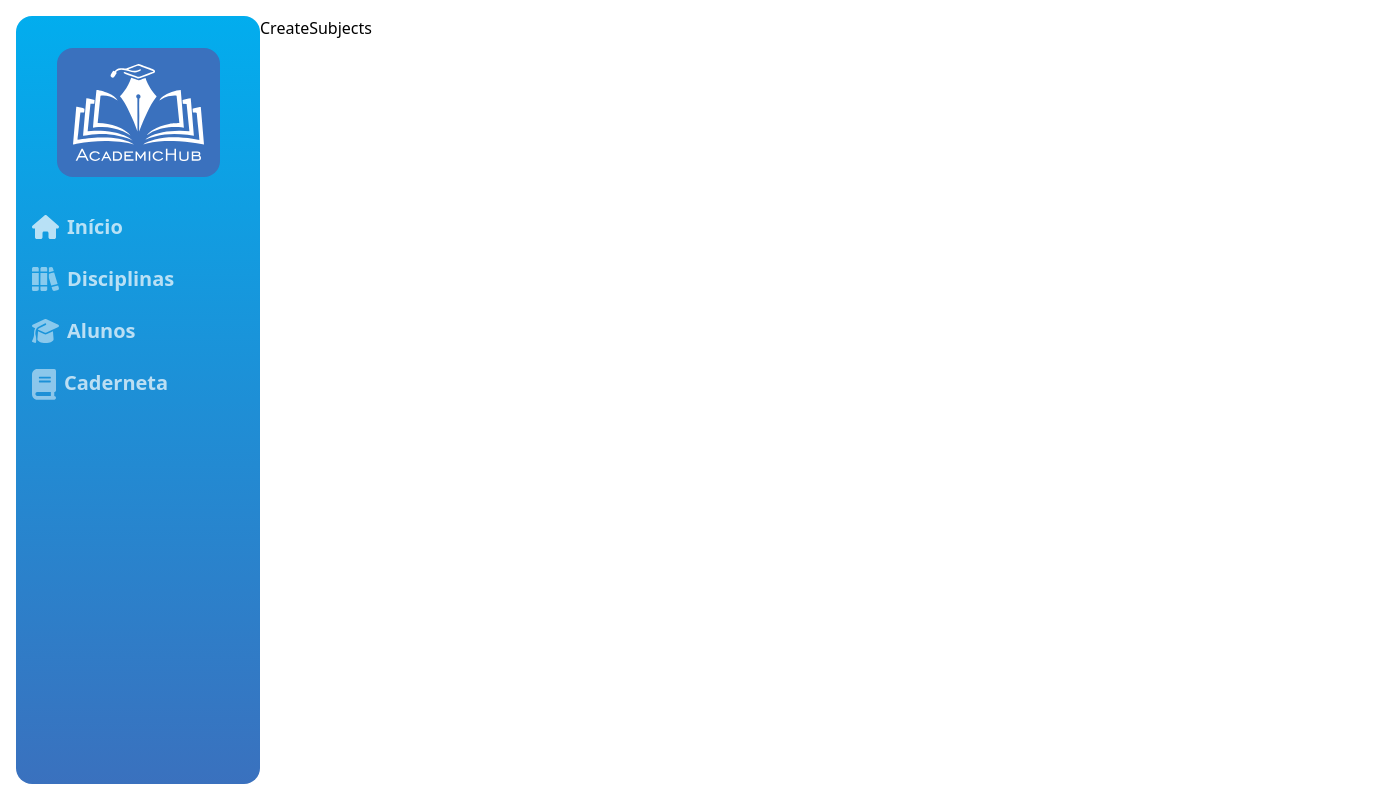
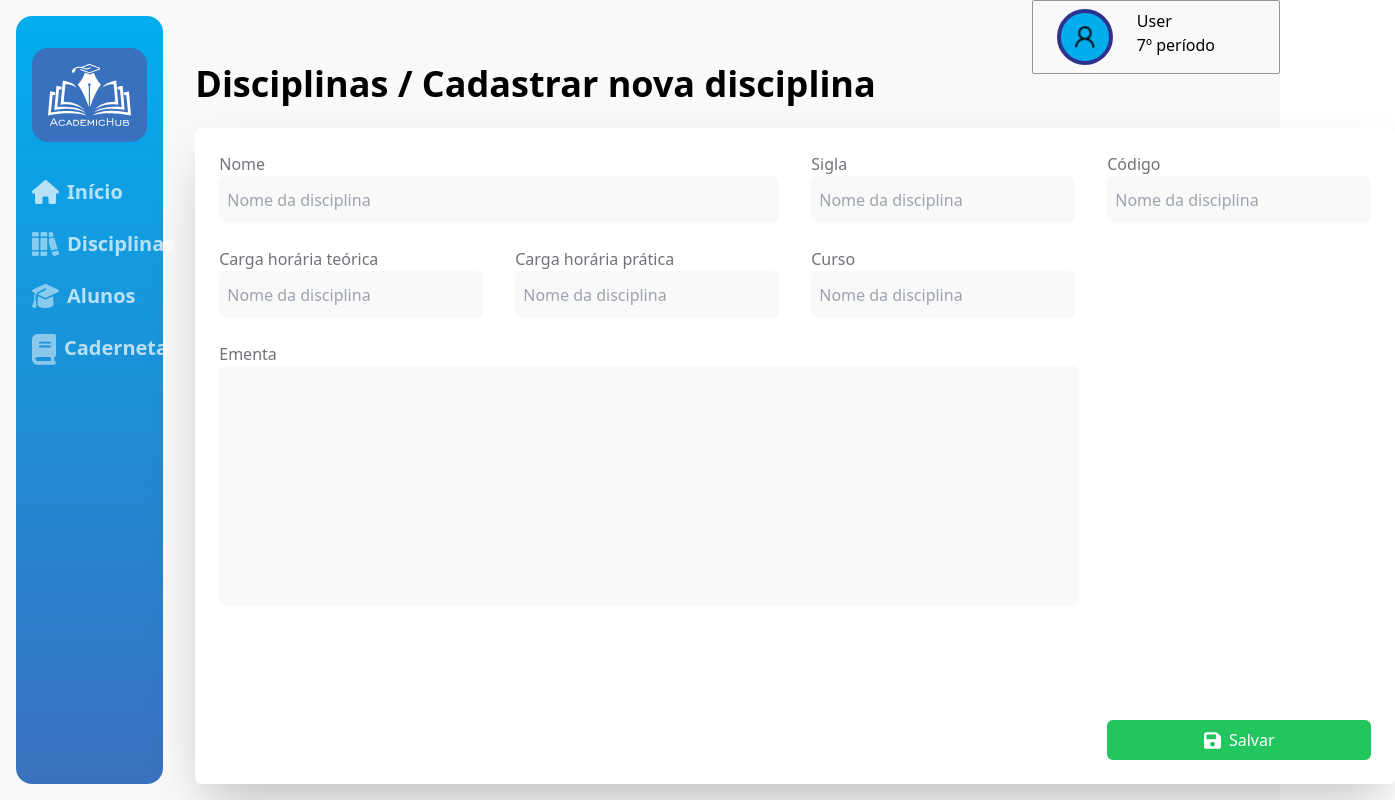
Before and after one commit to Matheusouza2/academic_hub, a React (Vite) app in the folder frontend/: page /cadastro-disciplinas in a window 1280 px wide. Shown: the whole page, 1395 px wide, since content can reach past the window. Built offline with nearby package versions, Linux system fonts and the light colour scheme.

Commit message:
create subject form

```diff
--- a/frontend/package.json
+++ b/frontend/package.json
@@ -12,6 +12,7 @@
   "dependencies": {
     "react": "^18.2.0",
     "react-dom": "^18.2.0",
+    "react-hook-form": "^7.51.2",
     "react-router-dom": "^6.22.3"
   },
   "devDependencies": {
--- a/frontend/src/components/Sidebar.tsx
+++ b/frontend/src/components/Sidebar.tsx
@@ -28,7 +28,7 @@ const OPTIONS = {
 
 export const Sidebar = ({ type = 'teacher' }: SidebarProps) => {
   return (
-    <div className="bg-gradient-to-b from-blue-400 to-blue-700 h-full rounded-2xl w-[244px] flex flex-col items-center pt-8 px-4 gap-9">
+    <div className="bg-gradient-to-b from-blue-400 to-blue-700 h-full rounded-2xl w-[244px] flex flex-col items-center pt-8 px-4 gap-9 mr-8">
       <div className="p-4 bg-blue-700 w-fit rounded-2xl">
         <img src={AppIcons.logo} alt="Academic Hub logo"/>
       </div>
--- a/frontend/src/pages/CreateSubjects.tsx
+++ b/frontend/src/pages/CreateSubjects.tsx
@@ -1,9 +1,61 @@
+import { useForm } from "react-hook-form";
+import { AppIcons } from "../assets/exports";
 import { Page } from "./Page";
 
 export function CreateSubjects() {
+  const { register, handleSubmit } = useForm()
+
+  const onSubmit = (data: any) => {
+    console.log('subject data =>', data)
+  }
+
   return (
     <Page>
-      <div>CreateSubjects</div>
+      <div className="flex flex-col h-full gap-6">
+        <h1 className="text-4xl font-bold">Disciplinas / Cadastrar nova disciplina</h1>
+
+        <form onSubmit={handleSubmit(onSubmit)} className="flex flex-col w-full h-full gap-6 p-6 bg-white rounded-md shadow-2xl">
+          <div className="flex gap-8">
+            <div className="flex flex-col">
+              <label htmlFor="name" className="text-gray-900">Nome</label>
+              <input {...register('name')} type="text" className="w-[560px] h-[47px] bg-gray-500 rounded-md px-2" id="name" placeholder="Nome da disciplina" />
+            </div>
+            <div className="flex flex-col">
+              <label htmlFor="sigla" className="text-gray-900">Sigla</label>
+              <input {...register('sigla')} type="text" className="w-[264px] h-[47px] bg-gray-500 rounded-md px-2" id="sigla" placeholder="Nome da disciplina" />
+            </div>
+            <div className="flex flex-col">
+              <label htmlFor="code" className="text-gray-900">Código</label>
+              <input {...register('code')} type="text" className="w-[264px] h-[47px] bg-gray-500 rounded-md px-2" id="code" placeholder="Nome da disciplina" />
+            </div>
+          </div>
+
+          <div className="flex gap-8">
+            <div className="flex flex-col">
+              <label htmlFor="ch_teory" className="text-gray-900">Carga horária teórica</label>
+              <input {...register('ch_teory')} type="text" className="w-[264px] h-[47px] bg-gray-500 rounded-md px-2" id="ch_teory" placeholder="Nome da disciplina" />
+            </div>
+            <div className="flex flex-col">
+              <label htmlFor="ch_pratical" className="text-gray-900">Carga horária prática</label>
+              <input {...register('ch_pratical')} type="text" className="w-[264px] h-[47px] bg-gray-500 rounded-md px-2" id="ch_pratical" placeholder="Nome da disciplina" />
+            </div>
+            <div className="flex flex-col">
+              <label htmlFor="course" className="text-gray-900">Curso</label>
+              <input {...register('course')} type="text" className="w-[264px] h-[47px] bg-gray-500 rounded-md px-2" id="course" placeholder="Nome da disciplina" />
+            </div>
+          </div>
+
+          <div className="flex flex-col">
+            <label htmlFor="ementa" className="text-gray-900">Ementa</label>
+            <textarea {...register('ementa')} id="ementa" rows={10} className="bg-gray-500 resize-none rounded-md w-[860px]"></textarea>
+          </div>
+
+          <button type="submit" className="self-end mt-auto w-[264px] hover:opacity-90 transition-all flex items-center justify-center gap-2 rounded-md bg-green text-white py-2">
+            <img src={AppIcons.disk} alt="Disquete" />
+            Salvar
+          </button>
+        </form>
+      </div>
     </Page>
   )
 }
--- a/frontend/src/pages/Page.tsx
+++ b/frontend/src/pages/Page.tsx
@@ -1,5 +1,5 @@
 import { ReactNode } from "react";
-import { Sidebar } from "../components/Sidebar";
+import { Sidebar, User } from "../components";
 
 type PageProps = {
   showSidebar?: boolean
@@ -8,9 +8,12 @@ type PageProps = {
 
 export function Page({ children, showSidebar = true }: PageProps) {
   return (
-    <div className="flex h-screen p-4 bg-gray">
+    <div className="flex h-screen p-4 bg-gray-500">
       {showSidebar && <Sidebar />}
-      {children}
+      <div className="flex-1 mt-12">
+        <User data={{ name: 'User', period: '7º período' }} />
+        {children}
+      </div>
     </div>
   )
 }
```
Also changed, not shown: frontend/src/assets/disk.svg (added), 1 other file (tests, documents, lock files or other folders).
